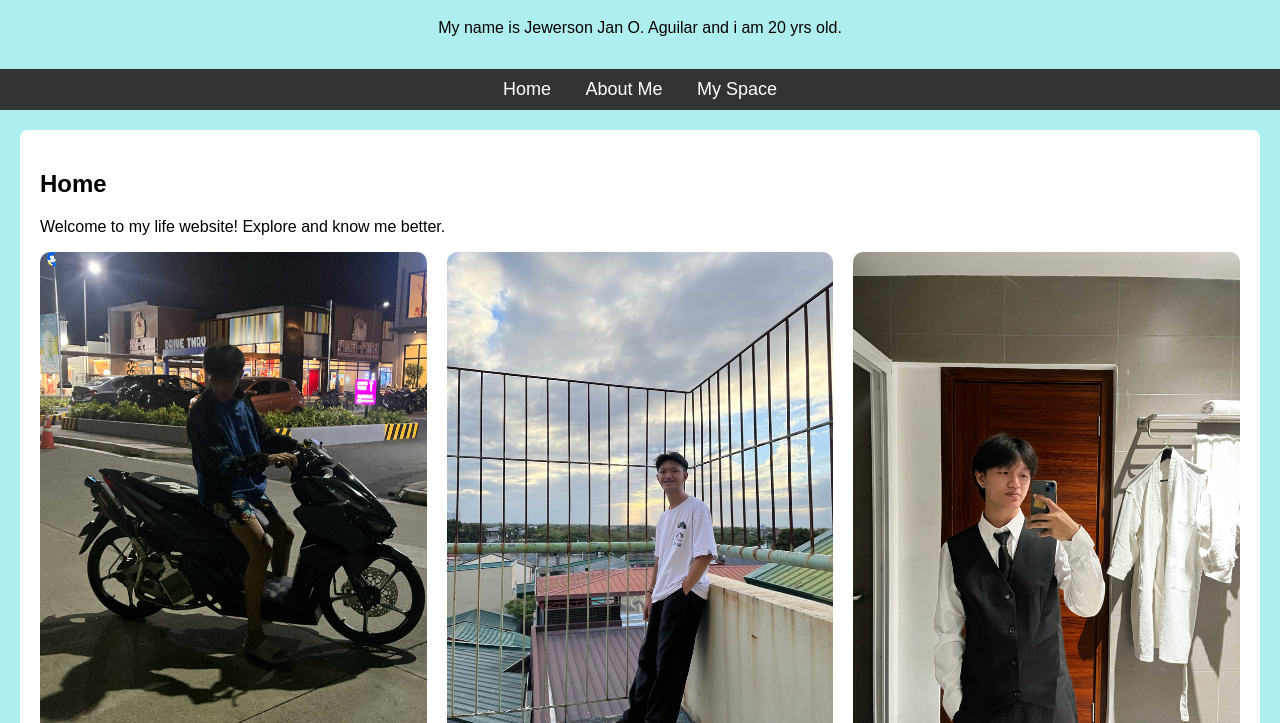
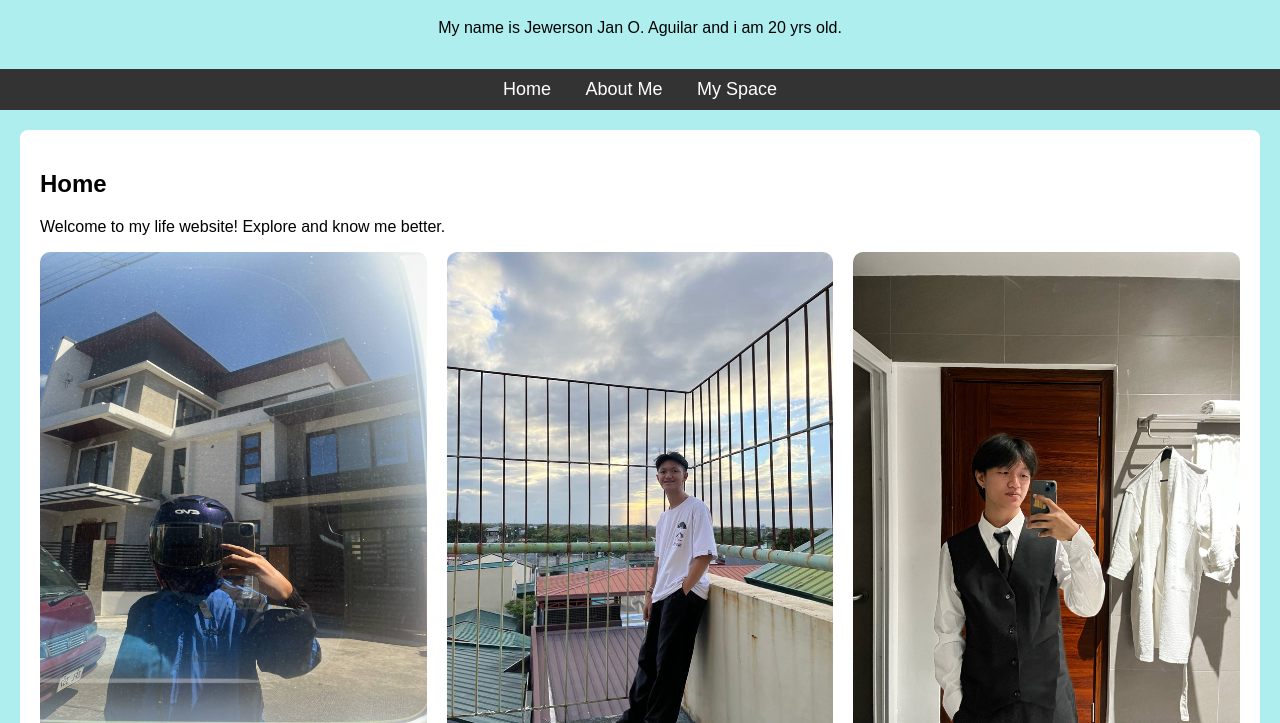
Before and after one commit to estokswa/Jewerson, a plain HTML site: page index.html in a window 1280 px wide. Shown: the part 77-800 px from the top of the page. Drawn offline with Linux system fonts and the light colour scheme.

Commit message:
Update index.html

```diff
--- a/index.html
+++ b/index.html
@@ -95,7 +95,7 @@ color: white;
 <h2>Home</h2>
 <p>Welcome to my life website! Explore and know me better.</p>
 <div class="gallery-grid">
-<img src="2bc519b2-001c-4cd1-a3a5-c6afde40cfad.jpg"
+<img src="dc647d1a-eaa0-4cd4-b7a4-d61f1a4bef83.jpg"
 alt="Image 1" style="width:100%; border-radius: 10px;">
 <img src="7ac43534-be2a-488f-a698-dd00413eb969.jpg"
 alt="Image 2" style="width:100%; border-radius: 10px;">
```
